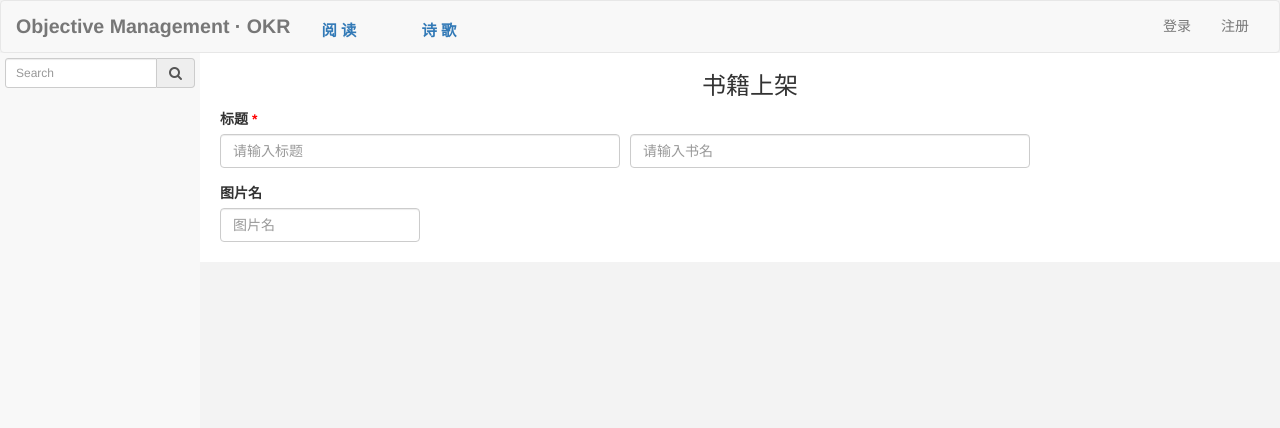
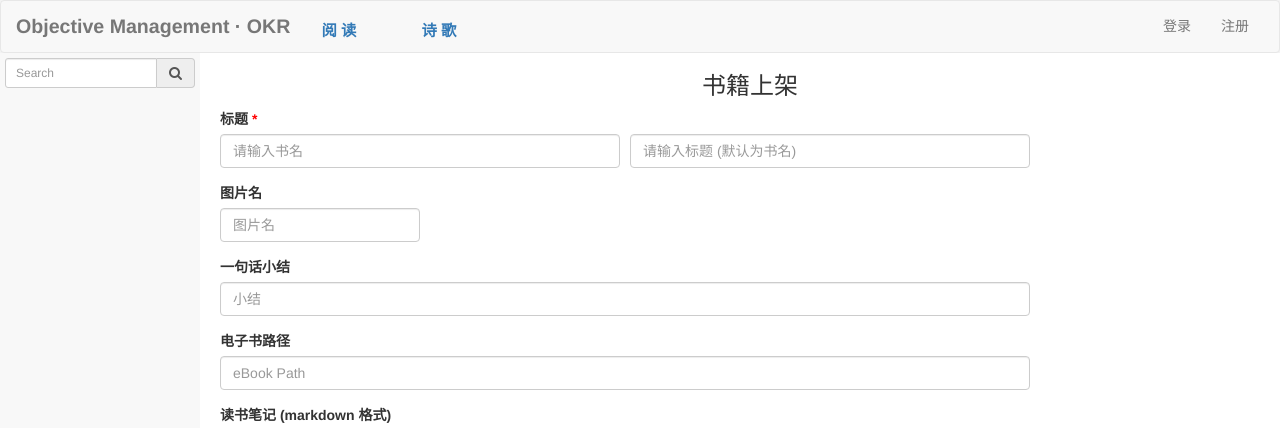
Before and after one commit to AndrewZcc/zccweb, a Flask app: template templates/book/create_book.html in a window 1280 px wide. Shown: the top 428 px of the page. Before the commit the page ends 242 px from the top, so only its background shows below. Run offline with Flask 2, Linux system fonts and the light colour scheme; the template is opened without the code that fills it, so the values that code supplies are empty; some libraries are stand-ins or nearby versions.

Commit message:
func: add edit book func.

```diff
--- a/templates/book/create_book.html
+++ b/templates/book/create_book.html
@@ -5,19 +5,39 @@
 {% block content %}
 <div class="form-container">
     <h3 style="text-align: center;">书籍上架</h3>
-    <form action="{{ url_for('main.create_poetry', cat_id= catid) }}" method="POST" enctype="multipart/form-data">
+    <form action="" method="POST" enctype="multipart/form-data">
         <div class="form-group required">
             <label for="title" class="star-label">标题</label>
             <div>
-                <input name="bookTitleDesc" type="text" id="title" class="form-control" style="float: left; width: 400px;" placeholder="请输入标题">
-                <input name="bookTitle" type="text" id="title" class="form-control" style="width: 400px; margin-left: 410px;" placeholder="请输入书名">
+                <input name="bookTitle" type="text" id="title" class="form-control" style="float: left; width: 400px;" placeholder="请输入书名">
+                <input name="bookTitleDesc" type="text" id="title" class="form-control" style="width: 400px; margin-left: 410px;" placeholder="请输入标题 (默认为书名)">
             </div>
         </div>
         <div class="form-group">
             <label for="title">图片名</label>
             <input name="bookImgName" type="text" id="title" class="form-control" style="width: 200px;" placeholder="图片名">
         </div>
+        <div class="form-group">
+            <label for="title">一句话小结</label>
+            <input name="bookOneSentence" type="text" id="title" class="form-control" style="width: 810px;" placeholder="小结">
+        </div>
+        <div class="form-group">
+            <label for="title">电子书路径</label>
+            <input name="eBookPath" type="text" id="title" class="form-control" style="width: 810px;" placeholder="eBook Path">
+        </div>
+        <label for="mkinput">读书笔记 (markdown 格式)</label>
+		<div class="form-group" id="my-editor-md">
+		    <textarea name="docContent" id="mkinput" rows="30" class="form-control" placeholder="文档内容"></textarea>
+		</div>
 
+        <div class="form-group" style="float: left;">
+		    <button type="submit" class="btn btn-success">确定</button>
+		</div>
     </form>
+    <form action="" method="POST" style="float: left; padding-left: 10px">
+		<div class="form-group">
+		    <button type="submit" class="btn btn-primary">取消</button>
+		</div>
+	</form>
 </div>
 {% endblock %}
--- a/templates/reading.html
+++ b/templates/reading.html
@@ -66,8 +66,7 @@
                     {%- endif -%}
                     <div>
                         <div style="float: left;">
-{#                            <!--<form action="{{ url_for('main.edit_doc', cat_id=catid_local, poetry_id=poetry.id) }}" method="GET">-->#}
-                            <form action="" method="GET">
+                            <form action="{{ url_for('main.edit_book', year_id=book.year_id, book_id=book.id) }}" method="GET">
                                 <button type="submit" class="btn-success">编辑</button>
                             </form>
                         </div>
```
Also changed, not shown: controllers/book_control.py (+9 -0 lines), templates/book/edit_book.html (added, +27 -0 lines).
